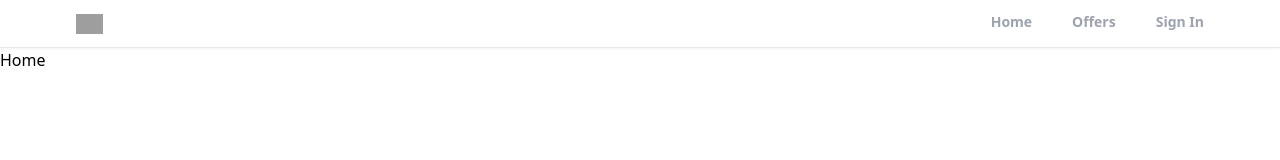
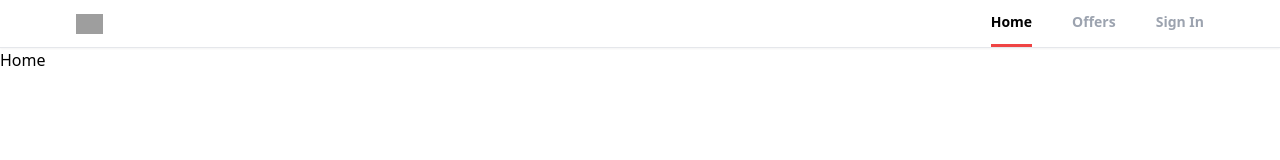
Before and after one commit to Ranim-bousetta/Realtor-app, a React (Create React App) app: page / in a window 1280 px wide. Shown: the top 160 px of the page. Built offline with nearby package versions, Linux system fonts and the light colour scheme; grey boxes are pictures that could not be loaded.

Commit message:
fix header style

```diff
--- a/src/components/Header.jsx
+++ b/src/components/Header.jsx
@@ -4,7 +4,7 @@ function Header() {
   const location= useLocation();
   const navigate=useNavigate();
   console.log(location);
-  function pathMathRoute(route){
+  function pathMatchRoute(route){
     if (route=== location.pathname){
       return true;
     }
@@ -21,13 +21,19 @@ function Header() {
         <div>
           <ul className='flex space-x-10 '>
             <li
-            className={`py-3 text-sm font-semibold text-gray-400 border-b-[3px] border-b-transparent ${pathMathRoute('/') && "text-black border-b-red-500 "}`}
+            className={`py-3 text-sm font-semibold text-gray-400 border-b-[3px] border-b-transparent ${
+              pathMatchRoute("/") && "!text-black !border-b-red-500"
+            }`}
             onClick={()=>navigate("/")}
             >Home</li>
-            <li className={`py-3 text-sm font-semibold text-gray-400 border-b-[3px] border-b-transparent ${pathMathRoute('/offers') && "text-black border-b-red-500 "}`}
+            <li className={`py-3 text-sm font-semibold text-gray-400 border-b-[3px] border-b-transparent ${
+                pathMatchRoute("/offers") && "!text-black !border-b-red-500"
+              }`}
             onClick={()=>navigate("/offers")}
             >Offers</li>
-            <li className={`py-3 text-sm font-semibold text-gray-400 border-b-[3px] border-b-transparent ${pathMathRoute('/sign-in') && "text-black border-b-red-500 "}`}
+            <li className={`py-3 text-sm font-semibold text-gray-400 border-b-[3px] border-b-transparent ${
+                pathMatchRoute("/sign-in") && "!text-black !border-b-red-500"
+              }`}
             onClick={()=>navigate("/sign-in")}
             >Sign In</li>
           </ul>
```
